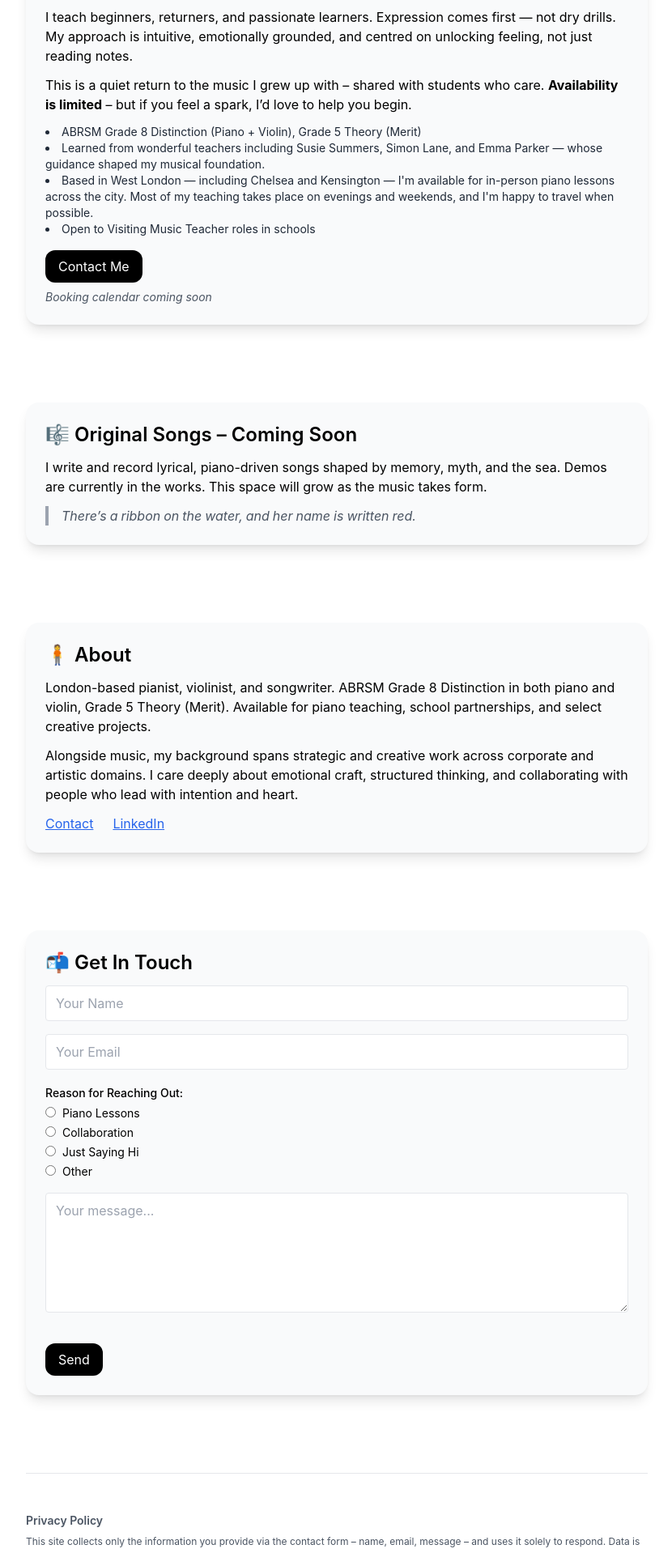
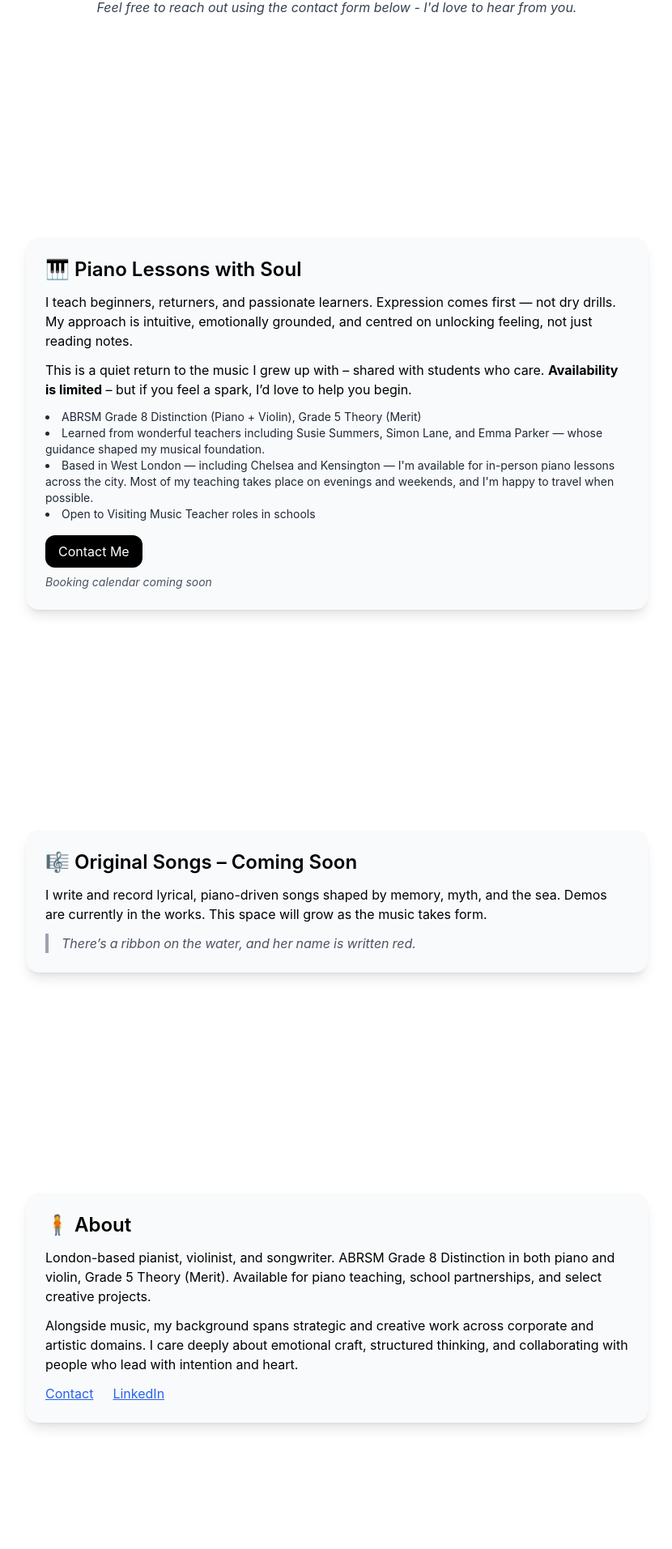
Before and after one commit to fvqd1996/felixdinh-studio, a Next.js app: page / in a window 1280 px wide. Shown: the part 871-2784 px from the top of the page at 81% size, without its empty margins (224-1054 px from the left). Built offline with nearby package versions, Linux system fonts and the light colour scheme.

Commit message:
Fix: scroll offset anchors added for all navbar-linked sections

```diff
--- a/pages/index.jsx
+++ b/pages/index.jsx
@@ -105,7 +105,8 @@ useEffect(() => {
           </div>
         </nav>
 
-        <section id="welcome" className="pt-20"></section>
+        <span id="welcome" className="block h-20 -mt-20" aria-hidden="true"></span>
+        <section className="pt-20"></section>
         <motion.div initial="hidden" whileInView="visible" viewport={{ once:true }} variants={fadeIn} custom={0.2} className="text-center">
           <h1 className="font-cursive text-4xl sm:text-5xl tracking-tight mb-6">Felix Dinh Studio</h1>
         </motion.div>
@@ -119,7 +120,8 @@ useEffect(() => {
         </motion.section>
 
         {/* Piano Lessons */}
-        <motion.section id="lessons" initial="hidden" whileInView="visible" viewport={{ once:true }} variants={fadeIn} custom={2} className="bg-gray-50 shadow-lg rounded-2xl p-6 max-w-3xl mx-auto">
+        <span id="lessons" className="block h-20 -mt-20" aria-hidden="true"></span>
+        <motion.section initial="hidden" whileInView="visible" viewport={{ once:true }} variants={fadeIn} custom={2} className="bg-gray-50 shadow-lg rounded-2xl p-6 max-w-3xl mx-auto">
           <h2 className="text-xl sm:text-2xl font-semibold mb-3">🎹 Piano Lessons with Soul</h2>
           <p className="mb-3 text-sm sm:text-base">I teach beginners, returners, and passionate learners. Expression comes first — not dry drills. My approach is intuitive, emotionally grounded, and centred on unlocking feeling, not just reading notes.</p>
           <p className="mb-3 text-sm sm:text-base">This is a quiet return to the music I grew up with – shared with students who care. <strong>Availability is limited</strong> – but if you feel a spark, I’d love to help you begin.</p>
@@ -134,7 +136,8 @@ useEffect(() => {
         </motion.section>
 
         {/* Original Songs */}
-        <motion.section id="songs" initial="hidden" whileInView="visible" viewport={{ once:true }} variants={fadeIn} custom={3} className="bg-gray-50 shadow-lg rounded-2xl p-6 max-w-3xl mx-auto">
+        <span id="songs" className="block h-20 -mt-20" aria-hidden="true"></span>
+        <motion.section initial="hidden" whileInView="visible" viewport={{ once:true }} variants={fadeIn} custom={3} className="bg-gray-50 shadow-lg rounded-2xl p-6 max-w-3xl mx-auto">
           <h2 className="text-xl sm:text-2xl font-semibold mb-3">🎼 Original Songs – Coming Soon</h2>
           <p className="mb-3 text-sm sm:text-base">I write and record lyrical, piano-driven songs shaped by memory, myth, and the sea. Demos are currently in the works. This space will grow as the music takes form.</p>
           <blockquote className="italic text-gray-600 border-l-4 border-gray-400 pl-4 text-sm sm:text-base">
@@ -145,7 +148,8 @@ useEffect(() => {
         </motion.section>
 
         {/* About */}
-        <motion.section id="about" initial="hidden" whileInView="visible" viewport={{ once:true }} variants={fadeIn} custom={4} className="bg-gray-50 shadow-lg rounded-2xl p-6 max-w-3xl mx-auto">
+        <span id="about" className="block h-20 -mt-20" aria-hidden="true"></span>
+        <motion.section initial="hidden" whileInView="visible" viewport={{ once:true }} variants={fadeIn} custom={4} className="bg-gray-50 shadow-lg rounded-2xl p-6 max-w-3xl mx-auto">
           <h2 className="text-xl sm:text-2xl font-semibold mb-3">🧍 About</h2>
           <p className="mb-3 text-sm sm:text-base">London-based pianist, violinist, and songwriter. ABRSM Grade 8 Distinction in both piano and violin, Grade 5 Theory (Merit). Available for piano teaching, school partnerships, and select creative projects.</p>
           <p className="mb-3 text-sm sm:text-base">Alongside music, my background spans strategic and creative work across corporate and artistic domains. I care deeply about emotional craft, structured thinking, and collaborating with people who lead with intention and heart.</p>
@@ -156,7 +160,8 @@ useEffect(() => {
         </motion.section>
 
         {/* Contact */}
-        <motion.section id="contact" initial="hidden" whileInView="visible" viewport={{ once:true }} variants={fadeIn} custom={5} className="bg-gray-50 shadow-lg rounded-2xl p-6 max-w-3xl mx-auto">
+        <span id="contact" className="block h-20 -mt-20" aria-hidden="true"></span>
+        <motion.section initial="hidden" whileInView="visible" viewport={{ once:true }} variants={fadeIn} custom={5} className="bg-gray-50 shadow-lg rounded-2xl p-6 max-w-3xl mx-auto">
           <h2 className="text-xl sm:text-2xl font-semibold mb-3">📬 Get In Touch</h2>
           <form onSubmit={handleSubmit} className="space-y-4" aria-label="Contact form" aria-describedby="form-status">
             <input type="text" name="name" required placeholder="Your Name" className="w-full border px-3 py-2 rounded leading-relaxed" />
@@ -184,7 +189,8 @@ useEffect(() => {
         </motion.section>
 
         {/* Privacy Policy */}
-        <section id="privacy" className="text-xs text-gray-600 max-w-3xl mx-auto pt-12 border-t">
+        <span id="privacy" className="block h-20 -mt-20" aria-hidden="true"></span>
+        <section className="text-xs text-gray-600 max-w-3xl mx-auto pt-12 border-t">
           <h2 className="text-sm font-semibold mb-2">Privacy Policy</h2>
           <p className="mb-2">This site collects only the information you provide via the contact form – name, email, message – and uses it solely to respond. Data is not shared or sold.</p>
           <p className="mb-2">Form handling is powered by Formspree and protected by Google reCAPTCHA. Analytics via Simple Analytics.</p>
```
